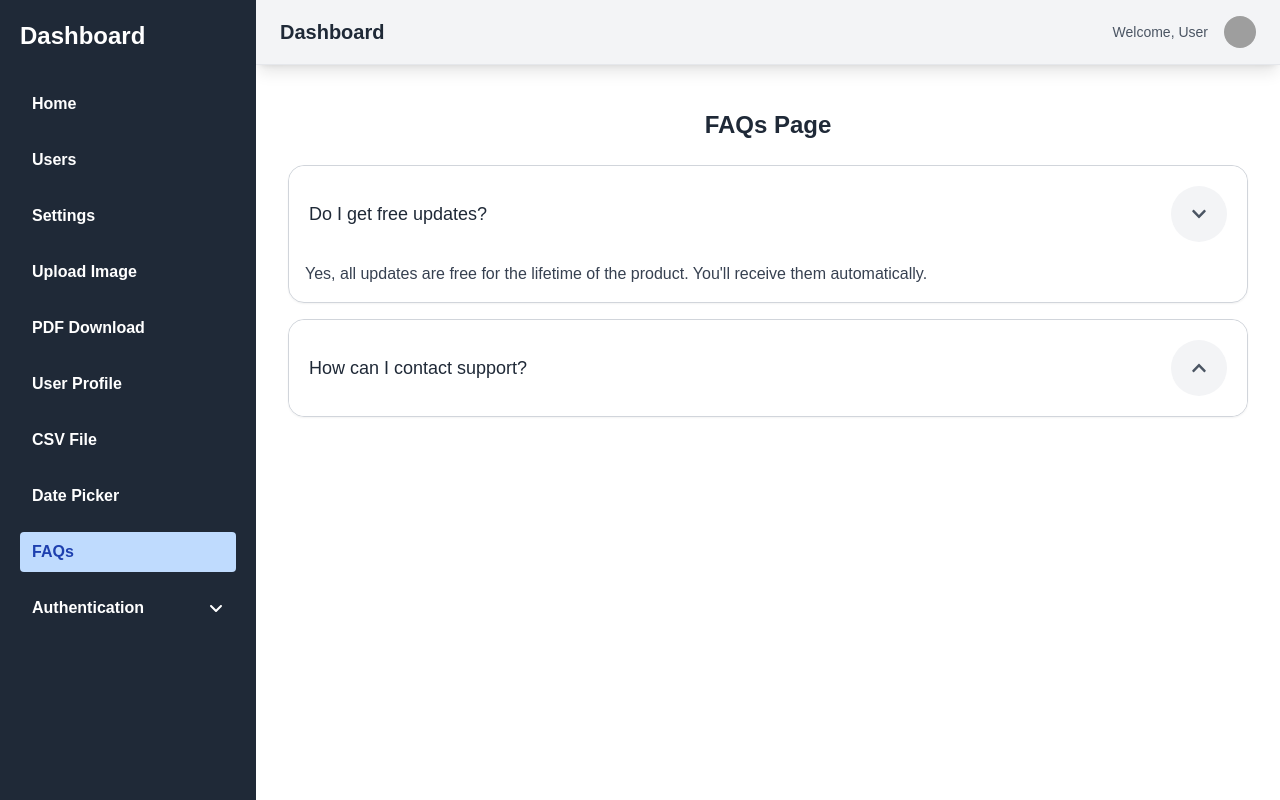
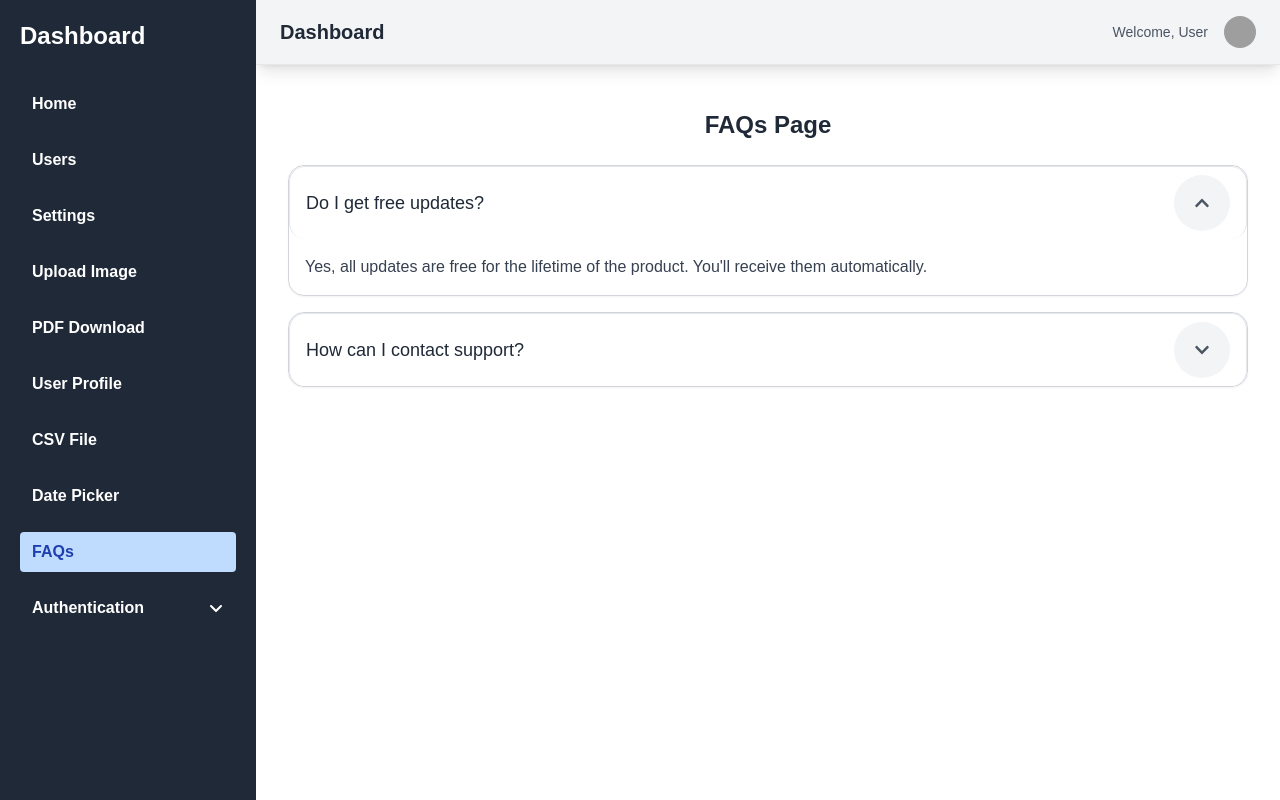
Before and after one commit to ajay-appsfactor/NextJS-Dashboard, a Next.js app: page /invoice/faq in a window 1280 px wide. Both pictures are taken after a click on the button "Do I get free updates?". Built offline with nearby package versions, Linux system fonts and the light colour scheme; grey boxes are pictures that could not be loaded.

Commit message:
accordian fix

```diff
--- a/src/app/control-panel/components/Siderbar.js
+++ b/src/app/control-panel/components/Siderbar.js
@@ -25,7 +25,7 @@ function NavLink({ href, children }) {
 
 export default function Siderbar() {
   return (
-    <div className="h-full bg-gray-800 text-white p-5">
+    <div className="h-full bg-gray-800 text-white p-5 scroll-smooth overflow-y-auto">
       <h2 className="text-2xl font-bold mb-8">Dashboard</h2>
       <nav className="flex flex-col gap-4">
         <NavLink href="/invoice/home">Home</NavLink>
--- a/src/app/invoice/faq/page.js
+++ b/src/app/invoice/faq/page.js
@@ -1,6 +1,6 @@
 "use client";
 import React, { useState } from "react";
-import { FaChevronDown, FaChevronUp } from "react-icons/fa";
+import { FaChevronDown } from "react-icons/fa";
 
 const faqs = [
   {
@@ -35,14 +35,14 @@ const FaqPage = () => {
             className="border border-gray-300 rounded-2xl shadow-sm transition-all"
           >
             <button
-              className="w-full flex justify-between items-center p-5 bg-white hover:bg-gray-50 rounded-2xl transition-colors duration-200"
+              className="w-full flex justify-between items-center px-4 py-2 bg-white hover:bg-gray-50 rounded-2xl transition-colors duration-200 text-gray-500 border border-b-0 border-gray-200"
               onClick={() => toggleAccordion(index)}
             >
-              <span className="text-lg font-medium text-gray-800 ">
+              <span className="text-lg font-medium text-gray-800">
                 {faq.question}
               </span>
               <span className="text-gray-600 bg-gray-100 rounded-full p-5">
-                <FaChevronUp
+                <FaChevronDown
                   className={`transition-transform duration-300 ${
                     openIndex === index ? "rotate-180" : ""
                   }`}
@@ -50,7 +50,7 @@ const FaqPage = () => {
               </span>
             </button>
             {openIndex === index && (
-              <div className="px-4 pb-4 text-gray-700">{faq.answer}</div>
+              <div className="px-4 pb-4 mt-4 text-gray-700">{faq.answer}</div>
             )}
           </div>
         ))}
```
